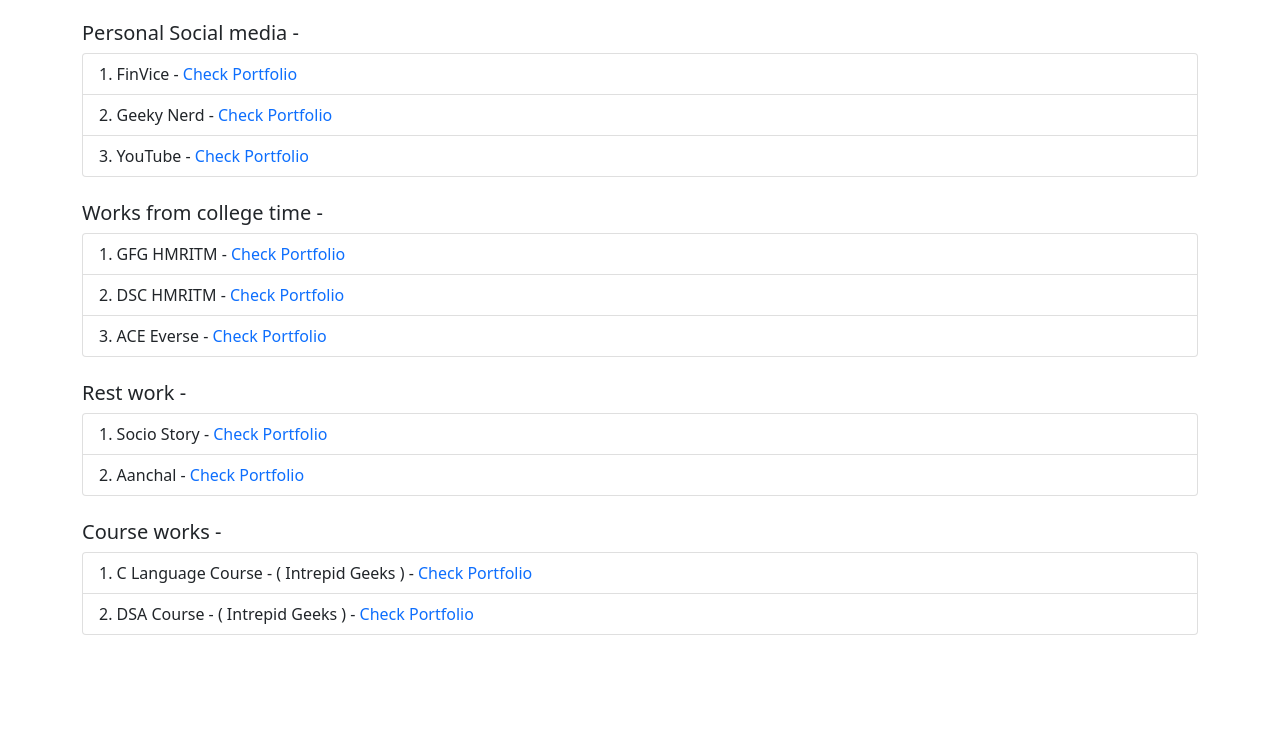
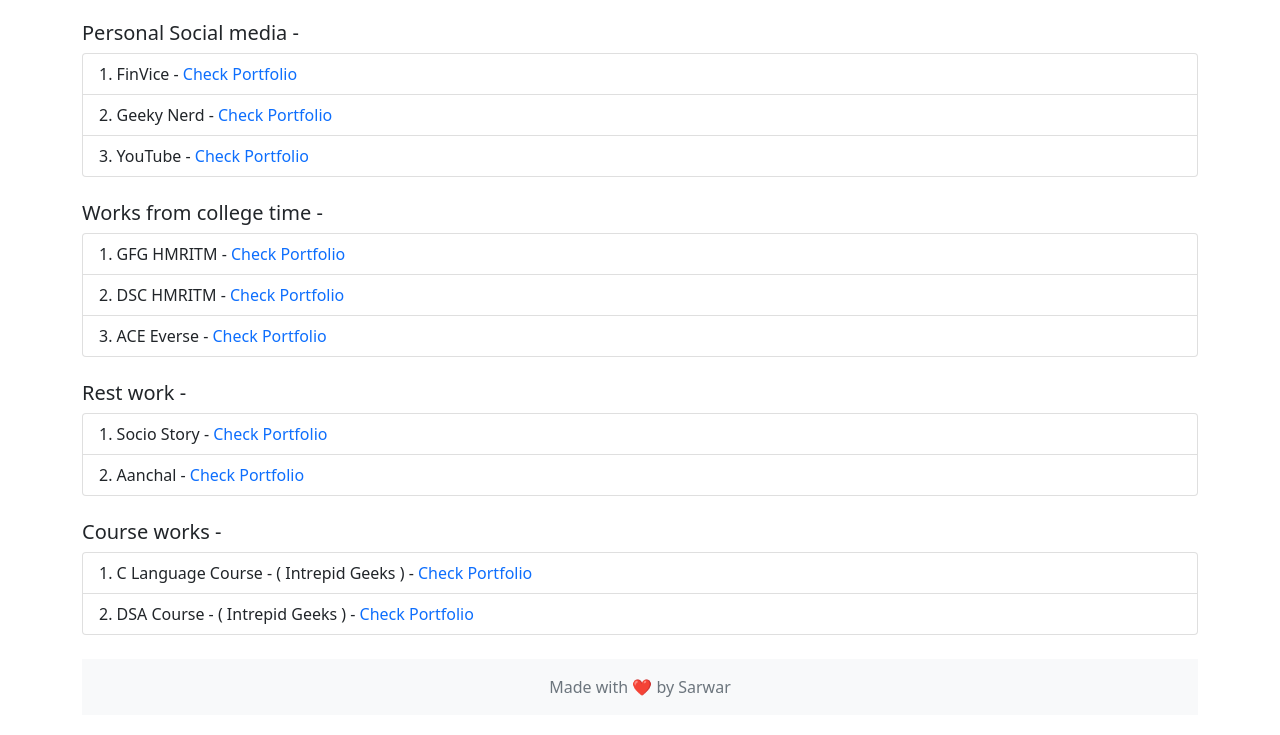
Before and after one commit to sarwar1227/sarwar_portfolio, a plain HTML site: page index.html in a window 1280 px wide. Shown: the part 1017-1752 px from the top of the page. Before the commit the page ends 1676 px from the top, so only its background shows below. Drawn offline with Linux system fonts and the light colour scheme.

Commit message:
Added footer

```diff
--- a/index.html
+++ b/index.html
@@ -258,7 +258,7 @@
         </ol>
       </div>
 
-      <div class="mt-4">
+      <div class="my-4">
         <h5>Course works -</h5>
         <ol class="list-group list-group-numbered">
           <li class="list-group-item">
@@ -280,6 +280,12 @@
         </ol>
       </div>
 
+      <footer class="footer mt-auto py-3 bg-light">
+        <div class="container text-center">
+          <span class="text-muted">Made with ❤️ by Sarwar</span>
+        </div>
+      </footer>
+
       <script src="./js/bootstrap.bundle.min.js"></script>
       <script src="./js/index.js"></script>
     </div>
```
